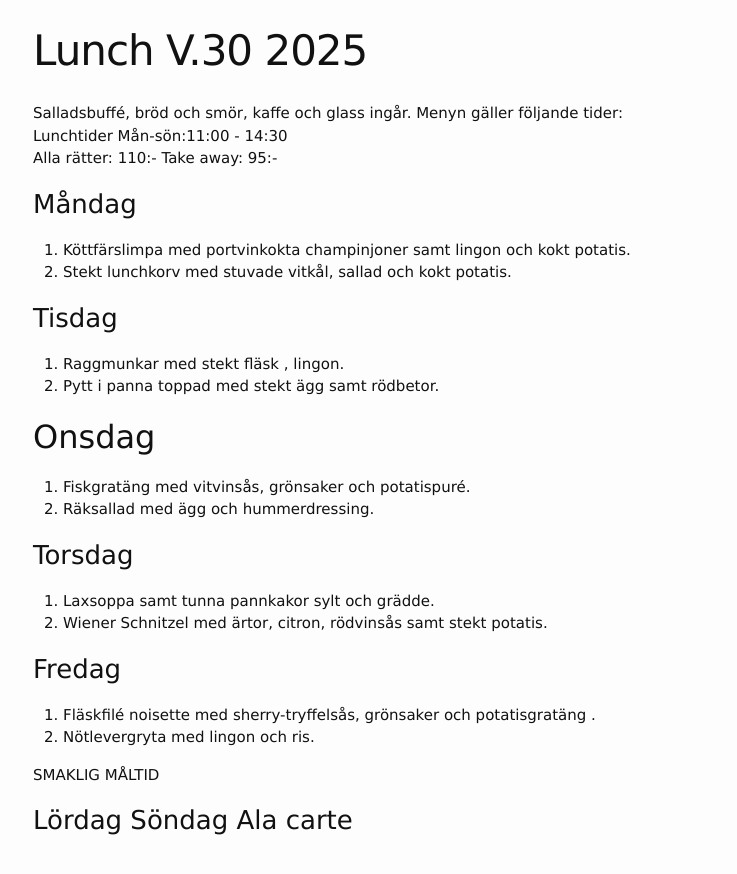
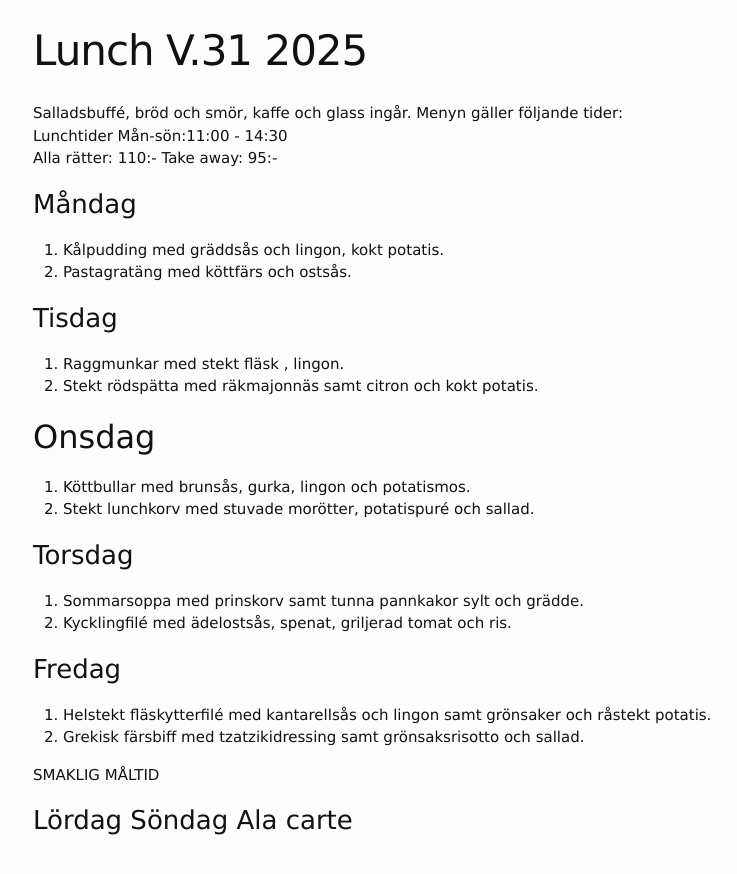
Before and after one commit to FarInn62/farinn62.github.io, a Jekyll site: the page built from lunch.md, in a window 1280 px wide. Shown: the top 874 px of the page, without its empty margins (237-974 px from the left). Built offline with Jekyll 4.4.1, drawn with Linux system fonts in a browser that asks for light colours.

Commit message:
Update lunch.md

```diff
--- a/lunch.md
+++ b/lunch.md
@@ -1,6 +1,6 @@
 ---
 layout: foodmenu
-title: Lunch V.30 2025
+title: Lunch V.31 2025
 permalink: /lunch/
 published: true
 ---
@@ -11,27 +11,27 @@ Alla rätter: 110:- Take away: 95:-
 
 ### Måndag
 
-1. Köttfärslimpa med portvinkokta champinjoner samt lingon och kokt potatis.
-2. Stekt lunchkorv med stuvade vitkål, sallad och kokt potatis.
+1. Kålpudding med gräddsås och lingon, kokt potatis.
+2. Pastagratäng med köttfärs och ostsås.
 
 ### Tisdag
 
 1. Raggmunkar med stekt fläsk , lingon.
-2. Pytt i panna toppad med stekt ägg samt rödbetor.
+2. Stekt rödspätta med räkmajonnäs samt citron och kokt potatis.
 
 ## Onsdag
-1. Fiskgratäng med vitvinsås, grönsaker och potatispuré.
-2. Räksallad med ägg och hummerdressing.
+1. Köttbullar med brunsås, gurka, lingon och potatismos.
+2. Stekt lunchkorv med stuvade morötter, potatispuré och sallad.
 
 ### Torsdag
 
-1. Laxsoppa samt tunna pannkakor sylt och grädde.
-2. Wiener Schnitzel med ärtor, citron, rödvinsås samt stekt potatis.
+1. Sommarsoppa med prinskorv samt tunna pannkakor sylt och grädde.
+2. Kycklingfilé med ädelostsås, spenat, griljerad tomat och ris.
 
 ### Fredag
 
-1. Fläskfilé noisette med sherry-tryffelsås, grönsaker och potatisgratäng .
-2. Nötlevergryta med lingon och ris.
+1. Helstekt fläskytterfilé med kantarellsås och lingon samt grönsaker och råstekt potatis.
+2. Grekisk färsbiff med tzatzikidressing samt grönsaksrisotto och sallad.
 
 SMAKLIG MÅLTID
 
```
